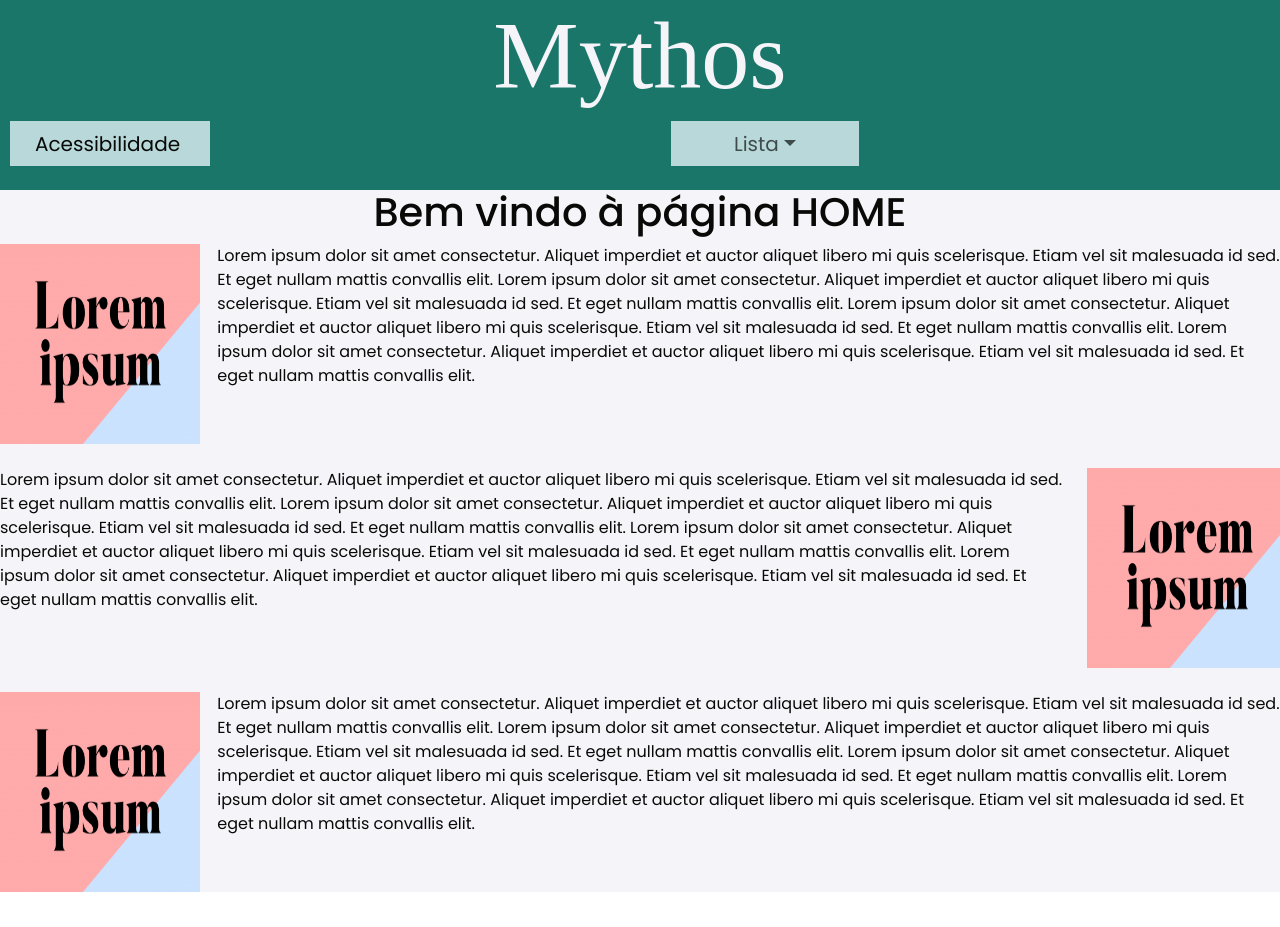
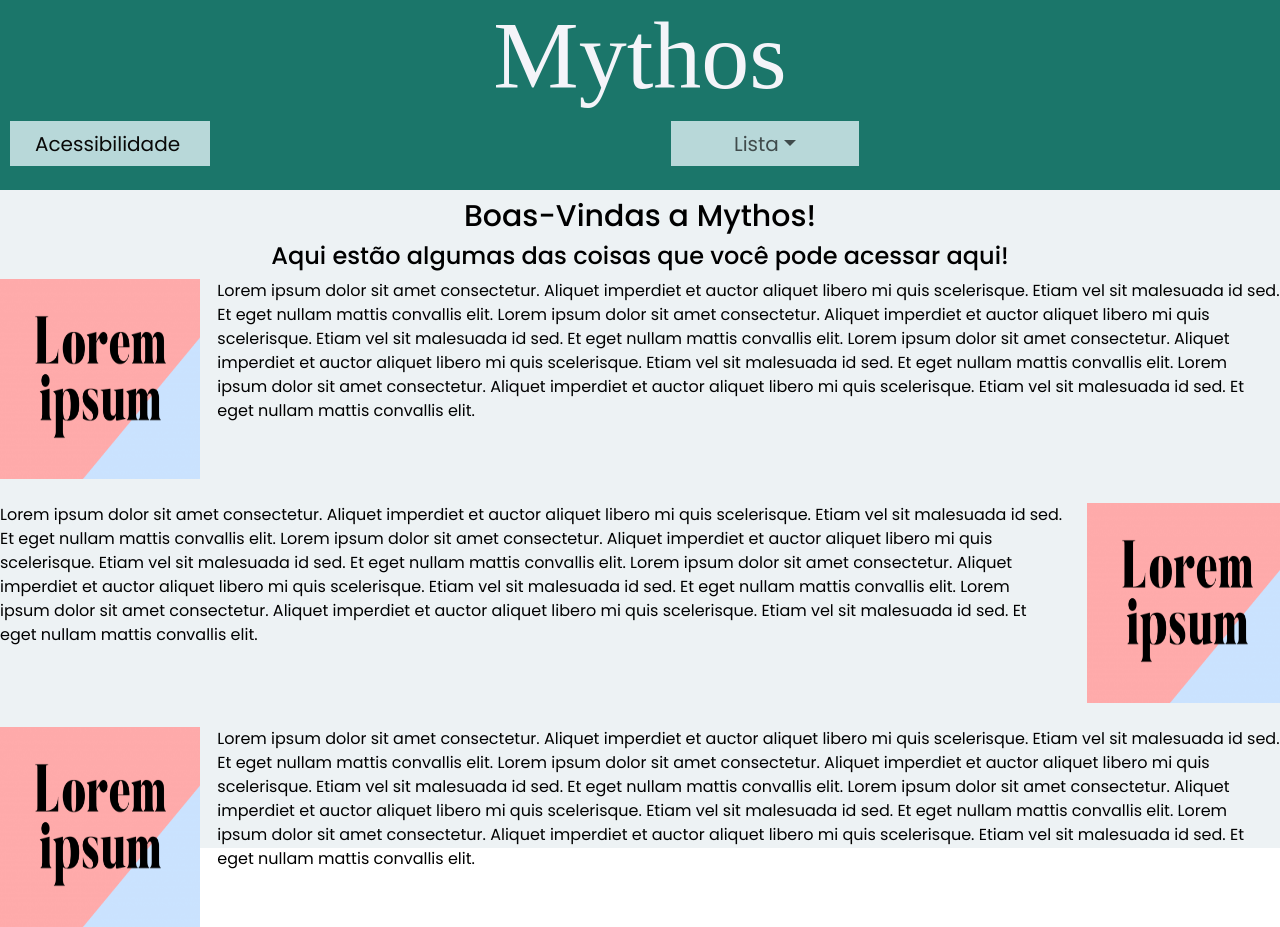
Before and after one commit to diegocamargo55555/Mythos, a React (Create React App) app: page / in a window 1280 px wide. Shown: the top 927 px of the page. Before the commit the page ends 892 px from the top, so only its background shows below. Built offline with nearby package versions, Linux system fonts and the light colour scheme; a web font is replaced by a local one.

Commit message:
estilização pagina inicial

```diff
--- a/src/pages/Home/home.css
+++ b/src/pages/Home/home.css
@@ -1,12 +1,27 @@
-.body{
+.body-claro {
     margin: 0;
-    width: 100%;
-    background-color: #F4F4F9;
-    color: #090908;
+    font-family: "Poppins", sans-serif;
+    background-color: #EDF2F4;
+    color: black;
 }
-.body-dark-mode{
-    margin-top: 0px;
+
+.dark-mode {
+    margin:0;
+    font-family: "Poppins", sans-serif;
     width: 100%;
     background-color: #1D1E2C;
     color: #EDF2F4;
 }
+
+.smallText {
+    height: 650px;
+    font-size: 16px;
+}
+
+.bigText {
+    font-size: 36px;
+    height: 950px;
+}
+h4{
+    text-align: center;
+}
--- a/src/pages/Home/home_page.js
+++ b/src/pages/Home/home_page.js
@@ -4,20 +4,36 @@ import { Title } from "./styles";
 import React, { useState, useEffect, Component } from "react";
 import imagem from "../../assets/lore.png"
 import "./home.css"
+import { textVide } from 'text-vide';
 
 function Home() {
     const [isDarkMode, setIsDarkMode] = useState(false);
+    const[isBig, setisBig] = useState(false);
+    const[bionicReadingActivated, setReading] = useState(false);
     useEffect(() => {
       const savedMode = localStorage.getItem("darkMode");
       if (savedMode === "enabled") {
         setIsDarkMode(true);
       }
     }, []);
+    useEffect(() =>{
+        const savedMode = localStorage.getItem("bigText");
+        if(savedMode == "enabled"){
+          setisBig(true);
+        }
+    }, []);
+      useEffect(() =>{
+        const savedMode = localStorage.getItem("bionicReading");
+        if(savedMode == "enabled"){
+          setReading(true);
+        }
+    },[]);
 
     return (
-        <div class="container" className={isDarkMode ? 'body-dark-mode' : "body"}>
-            <Title> Bem vindo à página HOME</Title>
-
+        <div class="container" className={isDarkMode ? 'dark-mode' : "body-claro"}>
+            <div className={isBig ? "bigText" : "smallText"}>
+            <Title> Boas-Vindas a Mythos!</Title>
+            <h4 dangerouslySetInnerHTML={{ __html: bionicReadingActivated ? textVide("Aqui estão algumas das coisas que você pode acessar aqui!") : "Aqui estão algumas das coisas que você pode acessar aqui!"}}></h4>
             <div class="row">
                 <div class="col-md-2">
                     <img src={imagem} width="200" height="200"/>
@@ -66,7 +82,7 @@ function Home() {
                 </div>
                 <br/>
             </div>
-
+            </div>
         </div>
 
 
```
